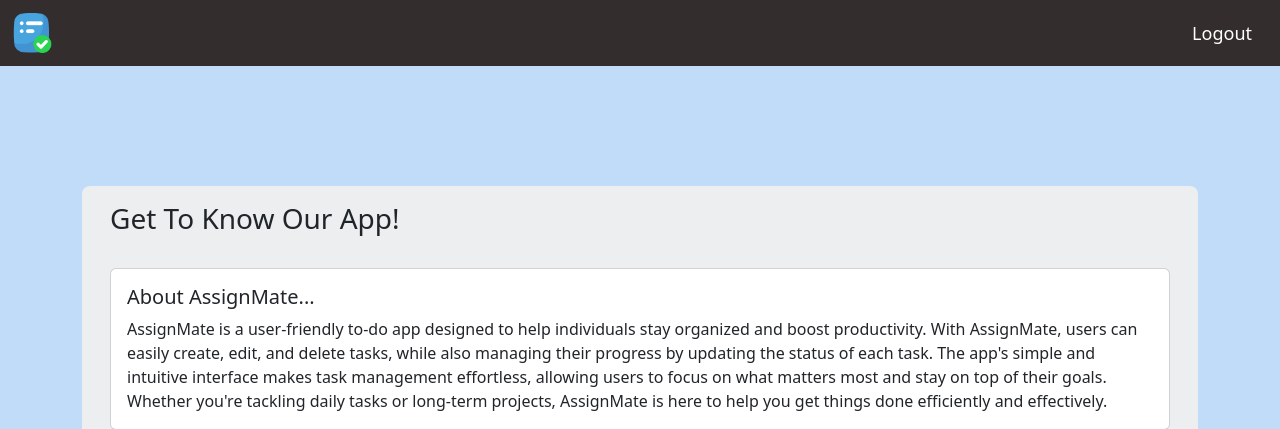
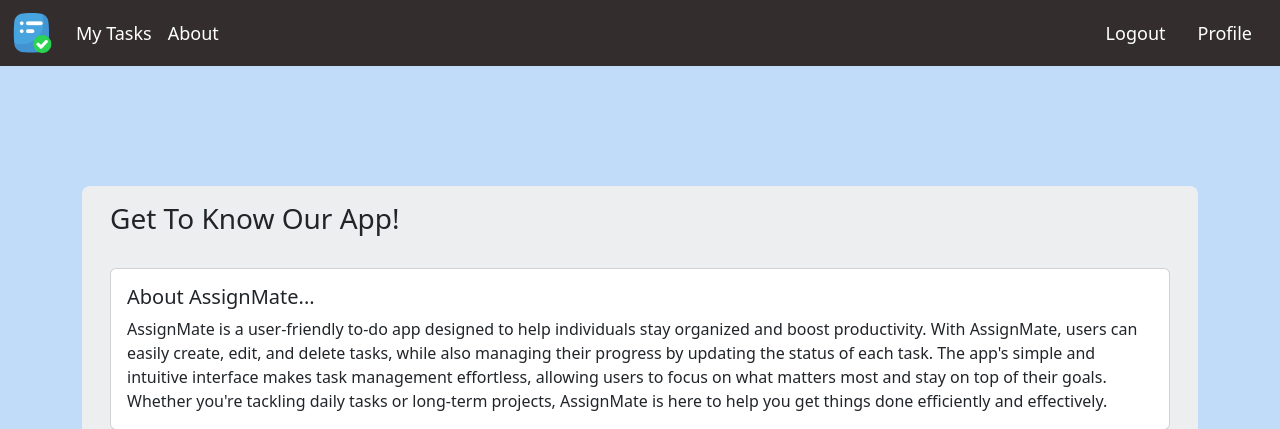
Before and after one commit to jmorin42/fall3340-app, a Django app: page /about in a window 1280 px wide. Shown: the top 429 px of the page. Run offline with Django 5.2, Linux system fonts and the light colour scheme; the visitor is signed in with stand-in values (Sample User, id 1).

Commit message:
add about and profile tabs

```diff
--- a/app/templates/navbar.html
+++ b/app/templates/navbar.html
@@ -15,16 +15,20 @@
           <div class="d-flex bd-h-32" style="color: white">
             <div class="vr border-4 opacity-75"></div>
           </div>
+
+          {% else %}
           <li class="nav-item">
-            <a class="nav-link" style="font-size: 18px; color: white;" href="{% url 'about' %}">About</a>
+            <a class="nav-link" style="font-size: 18px; color: white;" aria-current="page" href="{% url 'dashboard' %}">My Tasks</a>
           </li>
-          {% else %}
           <!--
           <li class="nav-item">
             <a class="nav-link active" aria-current="page" href="{% url 'dashboard' %}">Dashboard</a>
           </li>
           -->
           {% endif %}
+          <li class="nav-item">
+            <a class="nav-link" style="font-size: 18px; color: white;" href="{% url 'about' %}">About</a>
+          </li>
         </ul>
         <div class="collapse navbar-collapse" id="navbarNav"></div>
           <ul class="nav justify-content-end">
@@ -35,6 +39,9 @@
               -->
               {% else %}
               <a class="nav-link" style="font-size: 18px; color: white" href="{% url 'logout' %}">Logout</a>
+              <li>
+                <a class="nav-link" style="font-size: 18px; color: white" href="{% url 'profile' %}">Profile</a>
+              </li>
               {% endif %}
             </li>
           </ul>
```
